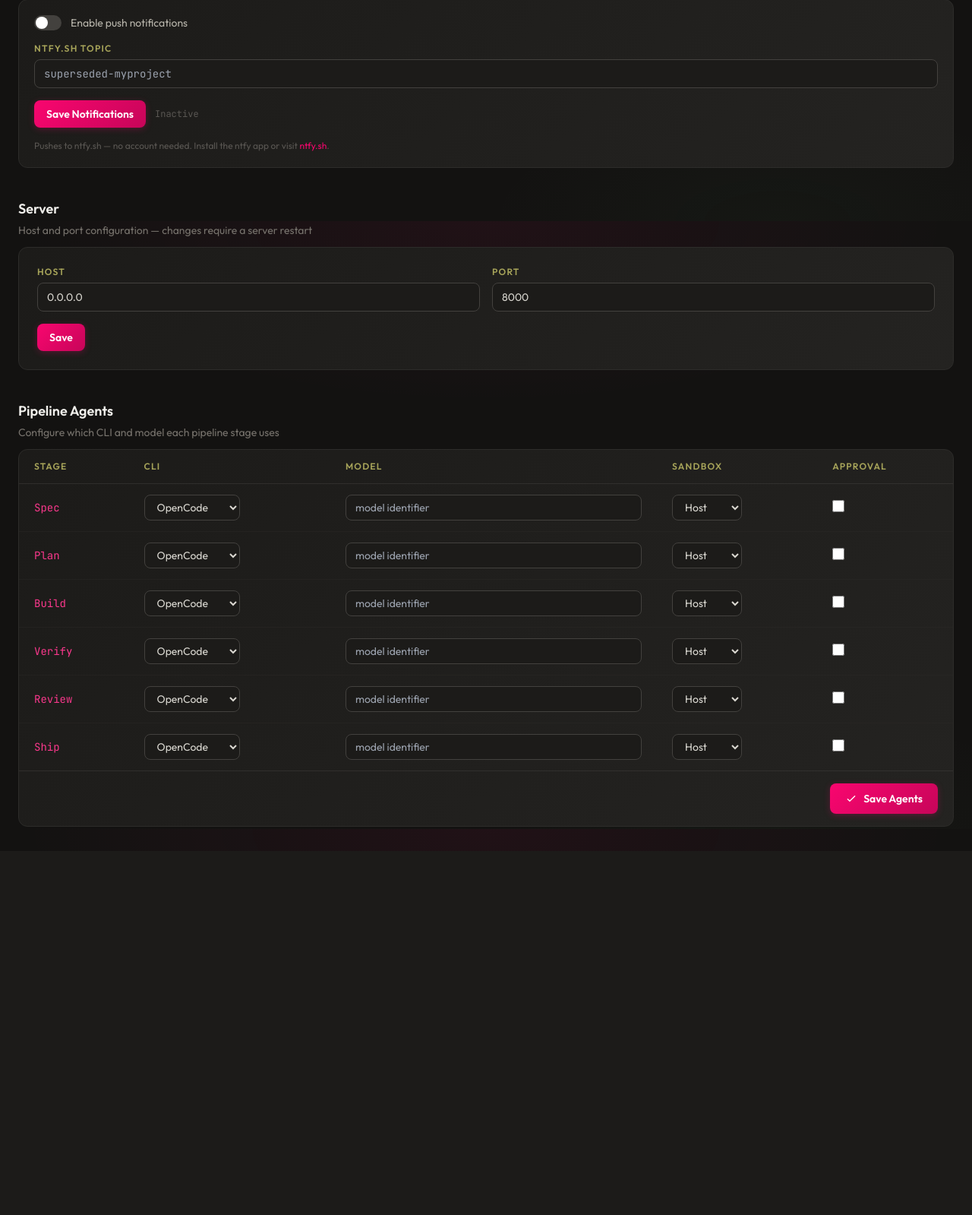
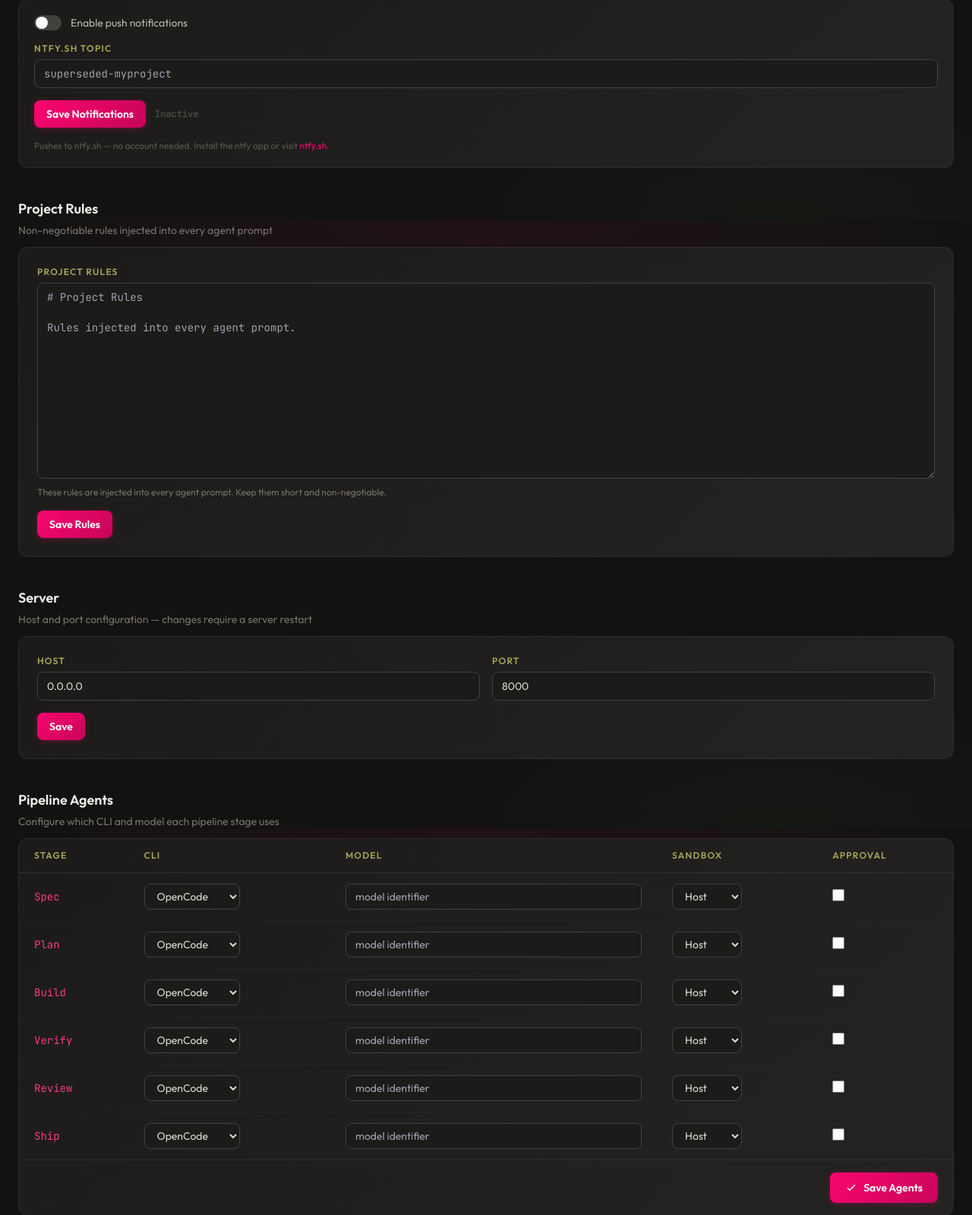
Before and after one commit to fabioesposito/superseded, a FastAPI app: page /settings in a window 1280 px wide. Shown: the part 1309-2908 px from the top of the page at 76% size. Before the commit the page ends 2397 px from the top, so only its background shows below. Run offline with FastAPI, Linux system fonts and the light colour scheme; some libraries are stand-ins or nearby versions.

Commit message:
feat: add rules editor to settings UI

```diff
--- a/src/superseded/routes/web/settings.py
+++ b/src/superseded/routes/web/settings.py
@@ -235,6 +235,33 @@ async def update_server_settings(request: Request, deps: Deps = Depends(get_deps
     )
 
 
+@router.get("/settings/rules", response_class=HTMLResponse)
+async def get_rules_editor(request: Request, deps: Deps = Depends(get_deps)):
+    rules_path = Path(deps.config.repo_path) / ".superseded" / "rules.md"
+    rules_content = ""
+    if rules_path.exists():
+        rules_content = rules_path.read_text()
+    return get_templates().TemplateResponse(
+        request,
+        "_rules_field.html",
+        {"rules": rules_content},
+    )
+
+
+@router.post("/settings/rules", response_class=HTMLResponse)
+async def save_rules(request: Request, deps: Deps = Depends(get_deps)):
+    form = await get_form_data(request)
+    rules_content = str(form.get("rules", ""))
+    rules_path = Path(deps.config.repo_path) / ".superseded" / "rules.md"
+    rules_path.parent.mkdir(parents=True, exist_ok=True)
+    rules_path.write_text(rules_content)
+    return get_templates().TemplateResponse(
+        request,
+        "_rules_field.html",
+        {"rules": rules_content, "success": True},
+    )
+
+
 def _reload_pipeline(app, config: SupersededConfig) -> None:
     from superseded.main import _build_pipeline_state
 
--- /dev/null
+++ b/templates/_rules_field.html
@@ -0,0 +1,21 @@
+<div id="rules-config">
+    {% if success %}
+    <div class="mb-4 px-5 py-3 text-sm text-olive-400 bg-olive-900/20 rounded-lg border border-olive-800/30">
+        Rules saved successfully.
+    </div>
+    {% endif %}
+    <div class="card rounded-xl p-6">
+        <form hx-post="/settings/rules" hx-target="#rules-config" hx-swap="outerHTML">
+            <div class="mb-4">
+                <label class="block text-xs font-semibold uppercase tracking-widest text-sand-500 mb-1.5">Project Rules</label>
+                <textarea name="rules" rows="12"
+                          class="w-full bg-shell-900 border border-shell-700 rounded-lg px-3 py-2 text-shell-200 text-sm font-mono focus:outline-none focus:border-neon-500 transition-colors"
+                          placeholder="# Project Rules&#10;&#10;Rules injected into every agent prompt.">{{ rules | default('') }}</textarea>
+                <p class="text-shell-500 text-xs mt-1">These rules are injected into every agent prompt. Keep them short and non-negotiable.</p>
+            </div>
+            <button type="submit" class="btn-primary text-white px-4 py-2 rounded-lg text-sm font-semibold">
+                Save Rules
+            </button>
+        </form>
+    </div>
+</div>
--- a/templates/settings.html
+++ b/templates/settings.html
@@ -83,6 +83,17 @@
     {% include "_notifications_field.html" %}
 
     <div class="mt-10 mb-3">
+        <h2 class="text-lg font-semibold text-shell-100">Project Rules</h2>
+        <p class="text-shell-500 text-sm mt-1">Non-negotiable rules injected into every agent prompt</p>
+    </div>
+    <div hx-get="/settings/rules" hx-trigger="load" hx-swap="outerHTML">
+        <div class="card rounded-xl p-6 animate-pulse">
+            <div class="h-4 bg-shell-800 rounded w-1/4 mb-4"></div>
+            <div class="h-32 bg-shell-800 rounded"></div>
+        </div>
+    </div>
+
+    <div class="mt-10 mb-3">
         <h2 class="text-lg font-semibold text-shell-100">Server</h2>
         <p class="text-shell-500 text-sm mt-1">Host and port configuration — changes require a server restart</p>
     </div>
```
Also changed, not shown: tests/test_settings_routes.py (+35 -0 lines).
